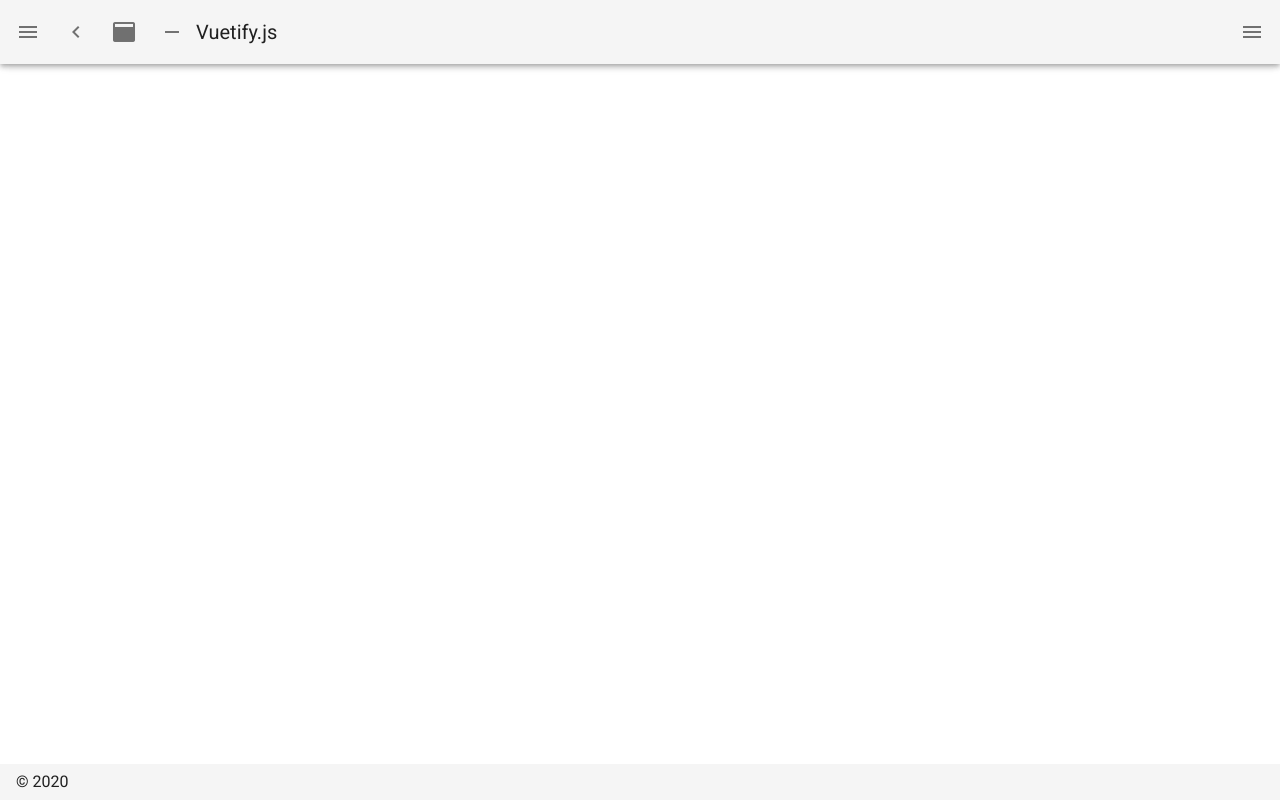
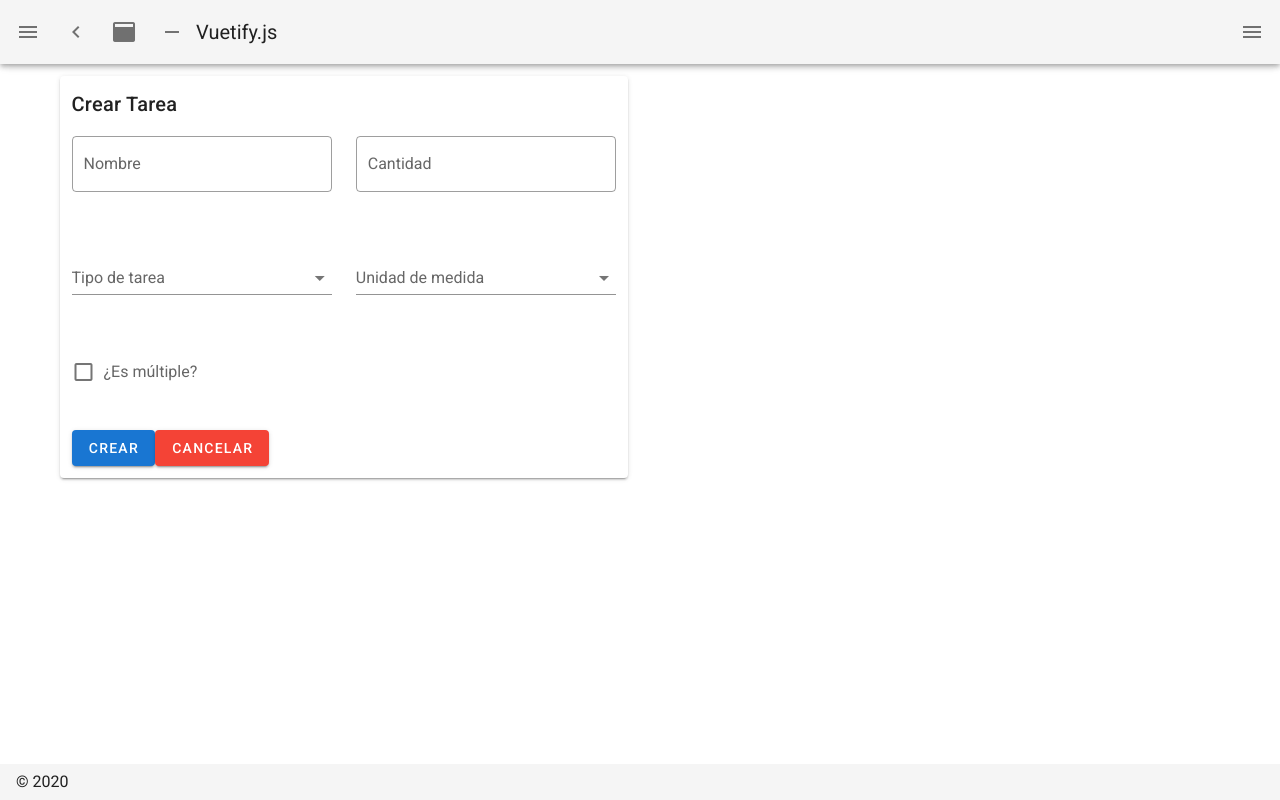
Before and after one commit to jimmy-owoa/i-will-client, a Nuxt app: page /tareas/new in a window 1280 px wide. Before the commit this address had no page. Built offline with nearby package versions, Linux system fonts and the light colour scheme.

Commit message:
FEATURE. Formulario Tareas
Mostrar en combobox tipos de tarea y unidades de medida

```diff
--- /dev/null
+++ b/pages/tareas/new.vue
@@ -0,0 +1,85 @@
+<template>
+  <v-row>
+    <v-col cols="12" md="6">
+      <v-card>
+        <v-form @submit.prevent="submit">
+          <v-container>
+            <p class="title">Crear Tarea</p>
+            <v-row>
+              <v-col cols="12" md="6">
+                <v-text-field v-model="task.name" label="Nombre" outlined></v-text-field>
+              </v-col>
+              <v-col cols="12" md="6">
+                <v-text-field v-model="task.amount" label="Cantidad" type="number" outlined></v-text-field>
+              </v-col>
+            </v-row>
+            <v-row>
+              <v-col cols="12" md="6" lg="6">
+                <v-combobox
+                  v-model="task.task_type_id"
+                  :items="taskTypes"
+                  label="Tipo de tarea"
+                ></v-combobox>
+              </v-col>
+
+              <v-col cols="12" md="6" lg="6">
+                <v-combobox
+                  v-model="task.measure_unit_id"
+                  :items="measureUnits"
+                  label="Unidad de medida"
+                ></v-combobox>
+              </v-col>
+            </v-row>
+            <v-row>
+              <v-col cols="12" md="6">
+                <v-checkbox
+                  v-model="task.is_multiple"
+                  label="¿Es múltiple?"
+                ></v-checkbox>
+              </v-col>
+            </v-row>
+            <v-row>
+              <v-col cols="12" sm="12">
+                <v-btn color="primary" type="submit">Crear</v-btn>
+                <v-btn color="red" dark to="/listas">Cancelar</v-btn>
+              </v-col>
+            </v-row>
+          </v-container>
+        </v-form>
+      </v-card>
+    </v-col>
+  </v-row>
+</template>
+<script>
+import { mapActions, mapState } from 'vuex';
+
+export default {
+  data() {
+    return {
+      task: {
+        name: '',
+        amount: '',
+        is_multiple: false,
+        list_id: null,
+        measure_unit_id: null,
+        task_type_id: null
+      },
+    }
+  },
+  computed: {
+    ...mapState('tasks', ['taskTypes']),
+    ...mapState('tasks', ['measureUnits']),
+  },
+  methods: {
+    ...mapActions('tasks', ['fetchTaskTypes']),
+    ...mapActions('tasks', ['fetchMeasureUnits']),
+    submit(){
+
+    }
+  },
+  created() {
+    this.fetchTaskTypes();
+    this.fetchMeasureUnits();
+  },
+}
+</script>
--- /dev/null
+++ b/store/tasks/actions.js
@@ -0,0 +1,17 @@
+export async function fetchTaskTypes({ commit }) {
+  try {
+    const { data } = await this.$axios.get(`task_types`);
+    commit("setTaskTypes", data);
+  } catch (e) {
+    commit("tasksError", e.message);
+  } finally {}
+}
+
+export async function fetchMeasureUnits({ commit }) {
+  try {
+    const { data } = await this.$axios.get(`measure_units`);
+    commit("setMeasureUnits", data);
+  } catch (e) {
+    commit("tasksError", e.message);
+  } finally {}
+}
--- /dev/null
+++ b/store/tasks/mutations.js
@@ -0,0 +1,13 @@
+export function setTaskTypes(state, taskTypes) {
+  state.taskTypes = taskTypes;
+}
+
+export function setMeasureUnits(state, measureUnits) {
+  state.measureUnits = measureUnits;
+}
+
+export function tasksError(state, payload) {
+  state.error = true;
+  state.errorMessage = payload;
+  state.taskTypes = [];
+}
--- /dev/null
+++ b/store/tasks/state.js
@@ -0,0 +1,4 @@
+export default () => ({
+  taskTypes: [],
+  measureUnits: [],
+})
```
Also changed, not shown: store/tasks/getters.js (added).
